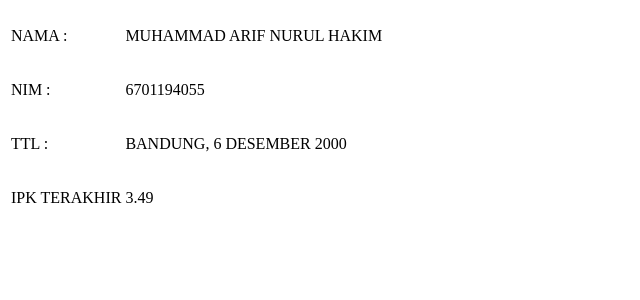
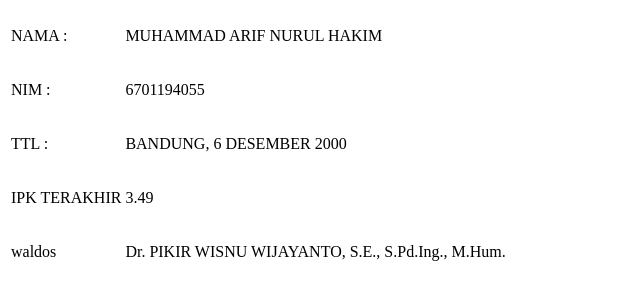
Before and after one commit to arifnurulhakim/6701194055-assessment1pwb, a plain HTML site: page index.html in a window 1280 px wide. Shown: the whole page, without its empty margins (0-640 px from the left). Drawn offline with Linux system fonts and the light colour scheme.

Commit message:
v1.2.0-6701194055

```diff
--- a/index.html
+++ b/index.html
@@ -41,6 +41,15 @@
             <p>3.49</p>
         </td>
     </tr>
+
+    <tr>
+        <td>
+            <p>waldos</p>
+        </td>
+        <td>
+            <p>Dr. PIKIR WISNU WIJAYANTO, S.E., S.Pd.Ing., M.Hum.</p>
+        </td>
+    </tr>
 </table>
 </body>
 </html>
```
